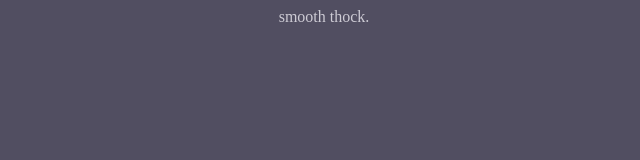
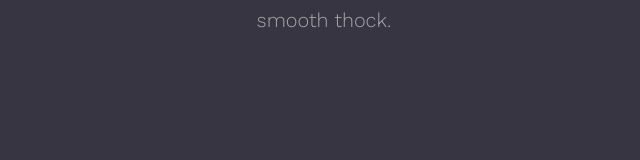
Before and after one commit to Andon-Li/smooth_thock, a plain HTML site: page index.html in a window 1280 px wide. Shown: the whole page, without its empty margins (316-956 px from the left). Drawn offline with nearby package versions, Linux system fonts and the light colour scheme.

Commit message:
heading changes

```diff
--- a/index.html
+++ b/index.html
@@ -4,6 +4,9 @@
     <meta charset="utf-8">
     <title>smooth thock.</title>
     <link rel="stylesheet" href="master.css">
+    <link rel="preconnect" href="https://fonts.googleapis.com">
+    <link rel="preconnect" href="https://fonts.gstatic.com" crossorigin>
+    <link href="https://fonts.googleapis.com/css2?family=Work+Sans:wght@300&display=swap" rel="stylesheet">
     <script src="script.js" charset="utf-8"></script>
   </head>
   <body>
--- a/master.css
+++ b/master.css
@@ -1,9 +1,11 @@
 body{
-  background-color: #514e61
+  background-color: #373542
 }
 
 div.heading {
-  color: #cdcbd4;
+  color: #a7a5ad;
+  font-family: 'Work Sans', sans-serif;
+  font-size: 20px;
   text-align: center;
   vertical-align: text-top;
 }
```
